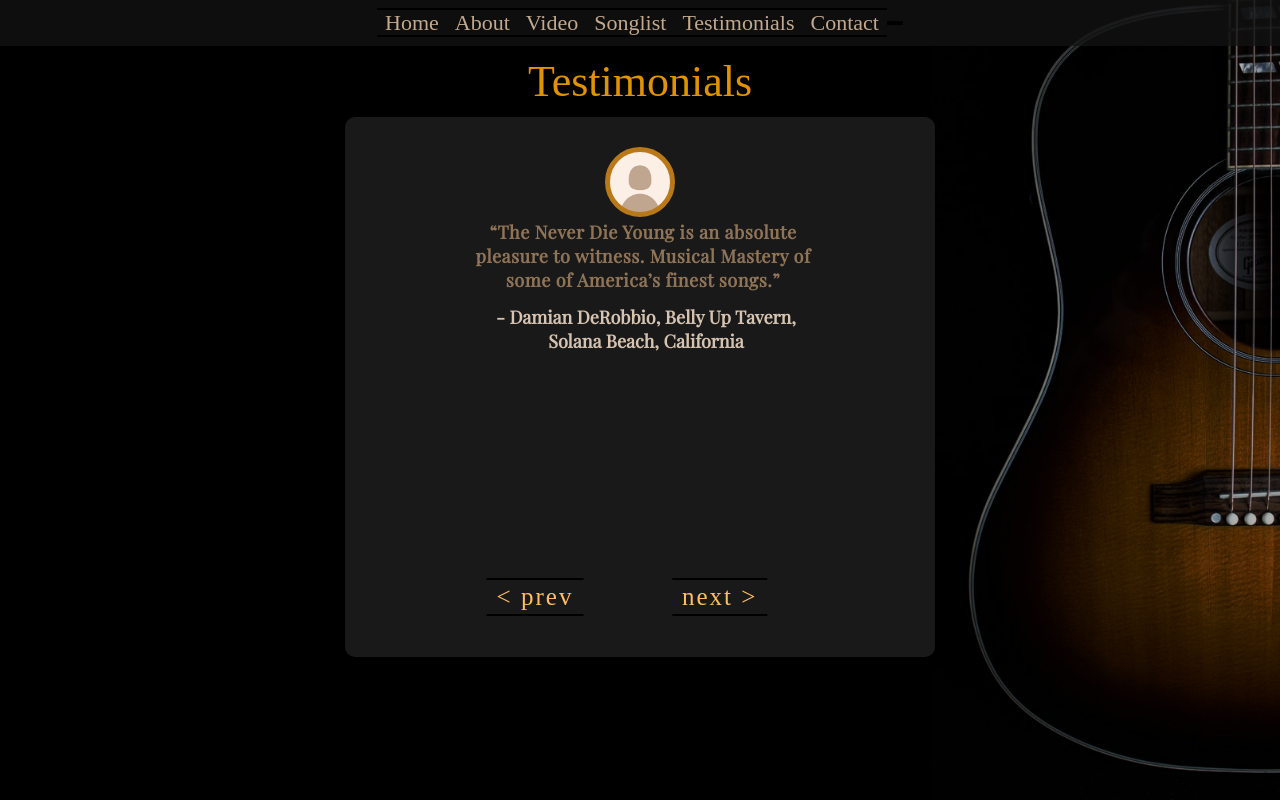
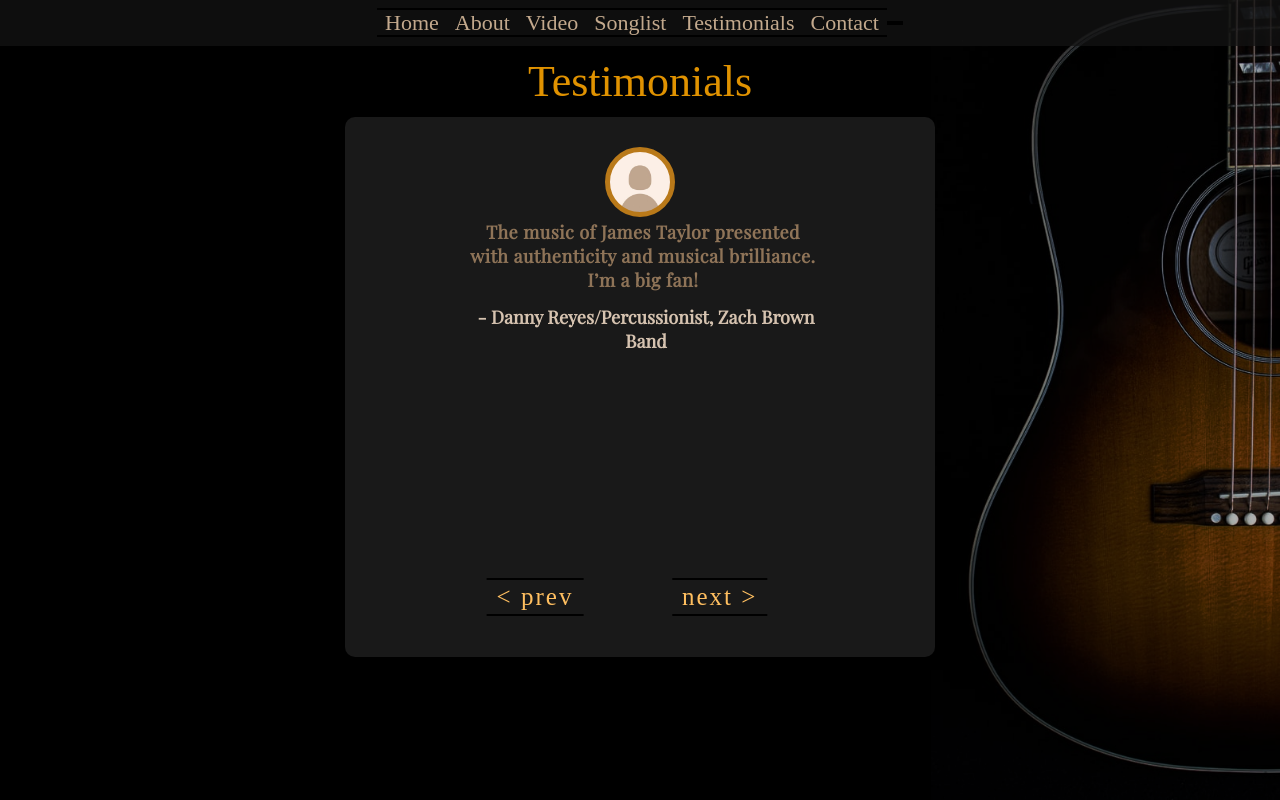
Before and after one commit to carlyMhayter/neverDieYoung, a Next.js app: page /testimonials in a window 1280 px wide. Built offline with nearby package versions, Linux system fonts and the light colour scheme; a web font is replaced by a local one.

Commit message:
changed testimonial page

```diff
--- a/pages/testimonials.js
+++ b/pages/testimonials.js
@@ -1,4 +1,26 @@
 import Carousel from "../components/Carousel";
+const testimonials = [
+  {
+    name: "Danny Reyes/Percussionist, Zach Brown Band",
+    text: " The music of James Taylor presented with authenticity and musical brilliance. I’m a big fan!",
+  },
+  {
+    name: "John Raymond/Guitarist, Kenny G",
+    text: "The Real Deal",
+  },
+  {
+    name: "Damian DeRobbio, Belly Up Tavern, Solana Beach, California",
+    text: "The Walking Man Tribute is an absolute pleasure to witness. Musical Mastery of some of America’s finest songs.",
+  },
+  {
+    name: "Greg Howard, CEO, Carecraft",
+    text: "The show was flawless. Each song sounds true to the original; faithfully reproduced from beginning to end. Amazing, I would hire them again without hesitation, and plan to do so.",
+  },
+  {
+    name: "Raffi Simonian",
+    text: "You have got to see Never Die Young (the San Diego based James Taylor tribute band). Their performance at the Belly Up in May 2019 was stunningly good. This simply amazing band covers the folk-rock songs from Taylor’s impactful 50 year career that are both gentle & sweet as well as uplifting. If you want to see a great show that will trigger your most beautiful and emotional nostalgic memories, do not miss Never Die Young!",
+  },
+];
 
 const Home = () => (
   <div className="page-content">
@@ -6,53 +28,19 @@
     <div className="content">
       <div className="tile testimonial-tile">
         <Carousel>
-          <div className="testimonial-container">
-            {/*damian derobbio*/}
+          {testimonials.map((testimonial) => (
+            <div key={testimonial.name} className="testimonial-container">
               <div className="testing">
                 <div className="testimonial-person" id="unknown"></div>
               </div>
               <div className="text-tile-text-emp testimonial-text testimonial-text">
-              “The Never Die Young is an absolute pleasure to witness. Musical
-              Mastery of some of America’s finest songs.”
+                {testimonial.text}
                 <p className="text-tile-text-minor testimonial-text">
-                - Damian DeRobbio, Belly Up Tavern, Solana Beach, California
+                  - {testimonial.name}
                 </p>
               </div>
             </div>
-
-          <div className="testimonial-container">
-            {/*greg howard*/}
-            <div className="testing">
-              <div className="testimonial-person" id="unknown"></div>
-            </div>
-            <div className="text-tile-text-emp testimonial-text testimonial-text">
-              “The show was flawless. Each song sounds true to the original;
-              faithfully reproduced from beginning to end. Amazing, I would hire
-              them again without hesitation, and plan to do so.”
-              <p className="text-tile-text-minor testimonial-text">
-                - Greg Howard, CEO, Carecraft
-              </p>
-            </div>
-          </div>
-
-          <div className="testimonial-container">
-            {/*raffi*/}
-            <div className="testing">
-              <div className="testimonial-person" id="unknown"></div>
-            </div>
-            <div className="text-tile-text-emp testimonial-text">
-              "You have got to see Never Die Young (the San Diego based James
-              Taylor tribute band). Their performance at the Belly Up in May
-              2019 was stunningly good. This simply amazing band covers the
-              folk-rock songs from Taylor’s impactful 50 year career that are
-              both gentle & sweet as well as uplifting. If you want to see a
-              great show that will trigger your most beautiful and emotional
-              nostalgic memories, do not miss Never Die Young!"
-              <p className="text-tile-text-minor testimonial-text">
-                - Raffi Simonian
-              </p>
-            </div>
-          </div>
+          ))}
         </Carousel>
       </div>
     </div>
```
Lines whose indentation alone changed are shown as unchanged.
